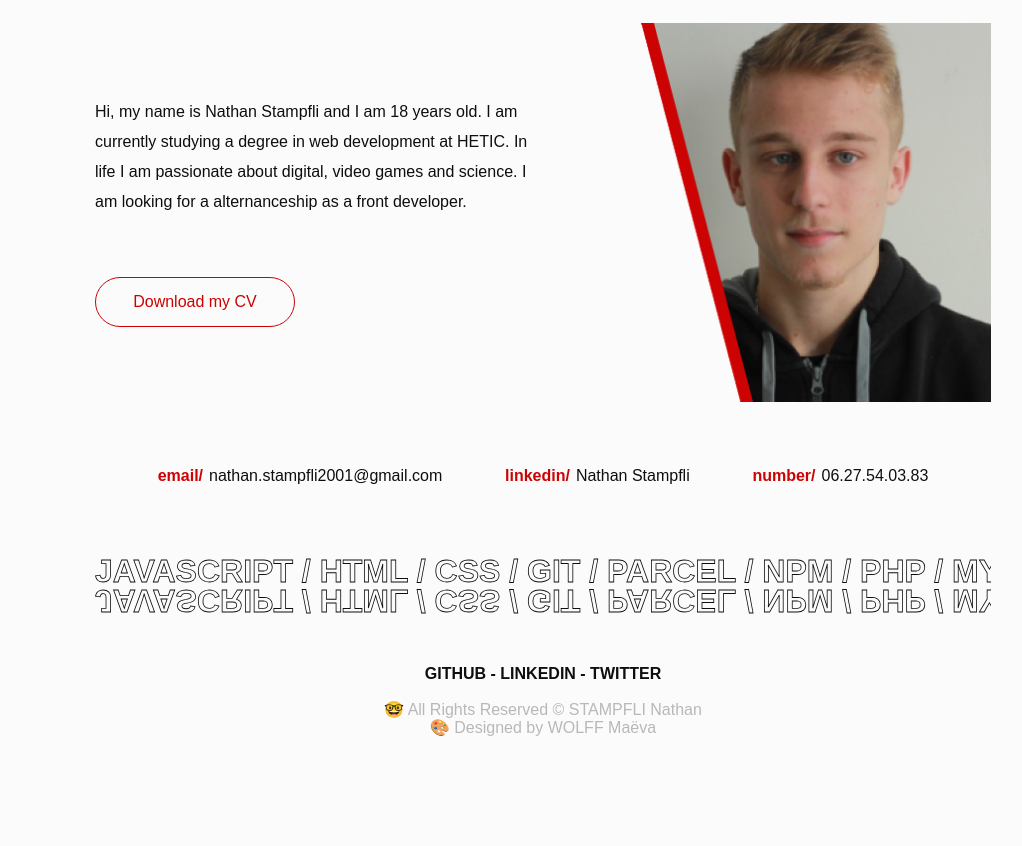
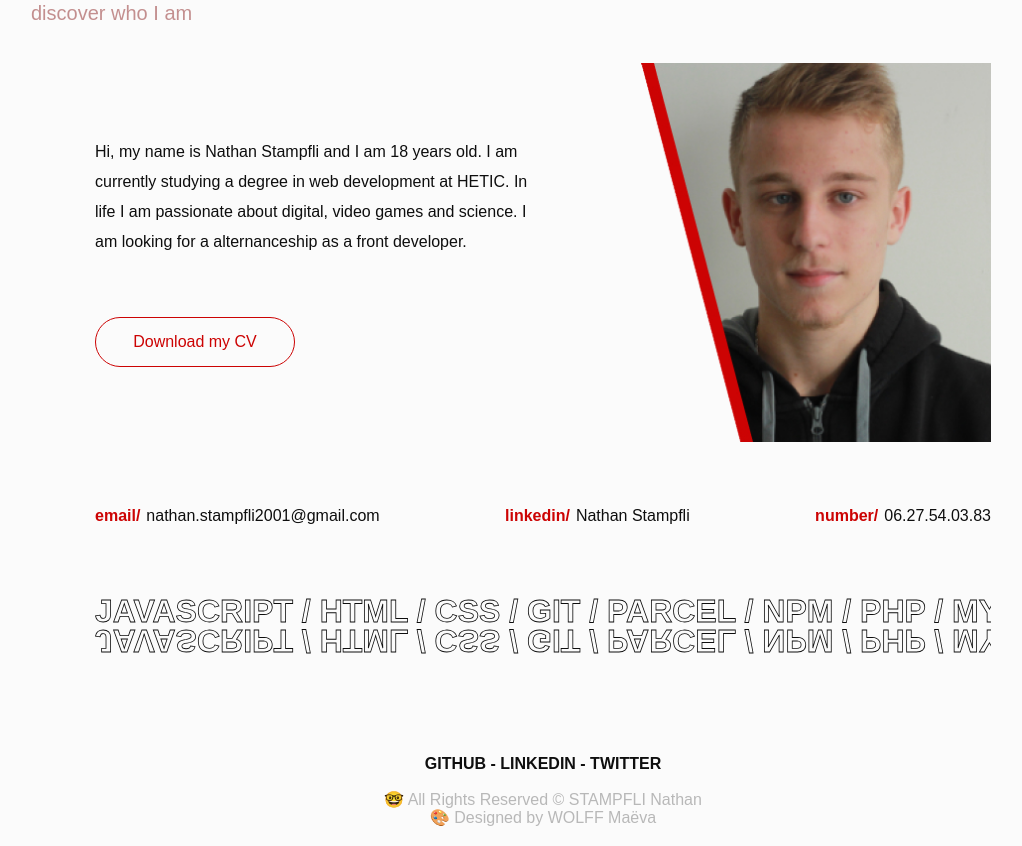
Before and after one commit to Nstampfli/folio, a website built with Parcel: page src/index.html in a window 1280 px wide. Shown: the part 1705-2551 px from the top of the page, without its empty margins (97-1119 px from the left). Before the commit the page ends 2461 px from the top, so only its background shows below. Built offline with nearby package versions, Linux system fonts and the light colour scheme; a web font is replaced by a local one.

Commit message:
add margin footer+about

```diff
--- a/src/scss/blocs/aboutme.scss
+++ b/src/scss/blocs/aboutme.scss
@@ -1,10 +1,10 @@
 .aboutme{
     width: 100%;
     @include medium{
-        margin-top:150px;
+        margin-top:190px;
     }
     @include large{
-        margin-top: 200px;
+        margin-top: 240px;
     }
     &__titles{
         text-align: center;
--- a/src/scss/blocs/contact.scss
+++ b/src/scss/blocs/contact.scss
@@ -51,7 +51,7 @@
         width: 100%;
         display: flex;
         flex-direction: column;
-        justify-content: space-evenly;
+        justify-content: space-between;
         align-items: center;
         @include large{
             flex-direction: row;
--- a/src/scss/blocs/footer.scss
+++ b/src/scss/blocs/footer.scss
@@ -6,7 +6,7 @@
   z-index: 5;
   flex-direction: column;
   align-items: center;
-  margin: 50px 0px 20px 0px;
+  margin: 100px 0px 20px 0px;
   &__link {
     margin-bottom: 8px;
     font-weight: 600;
```
